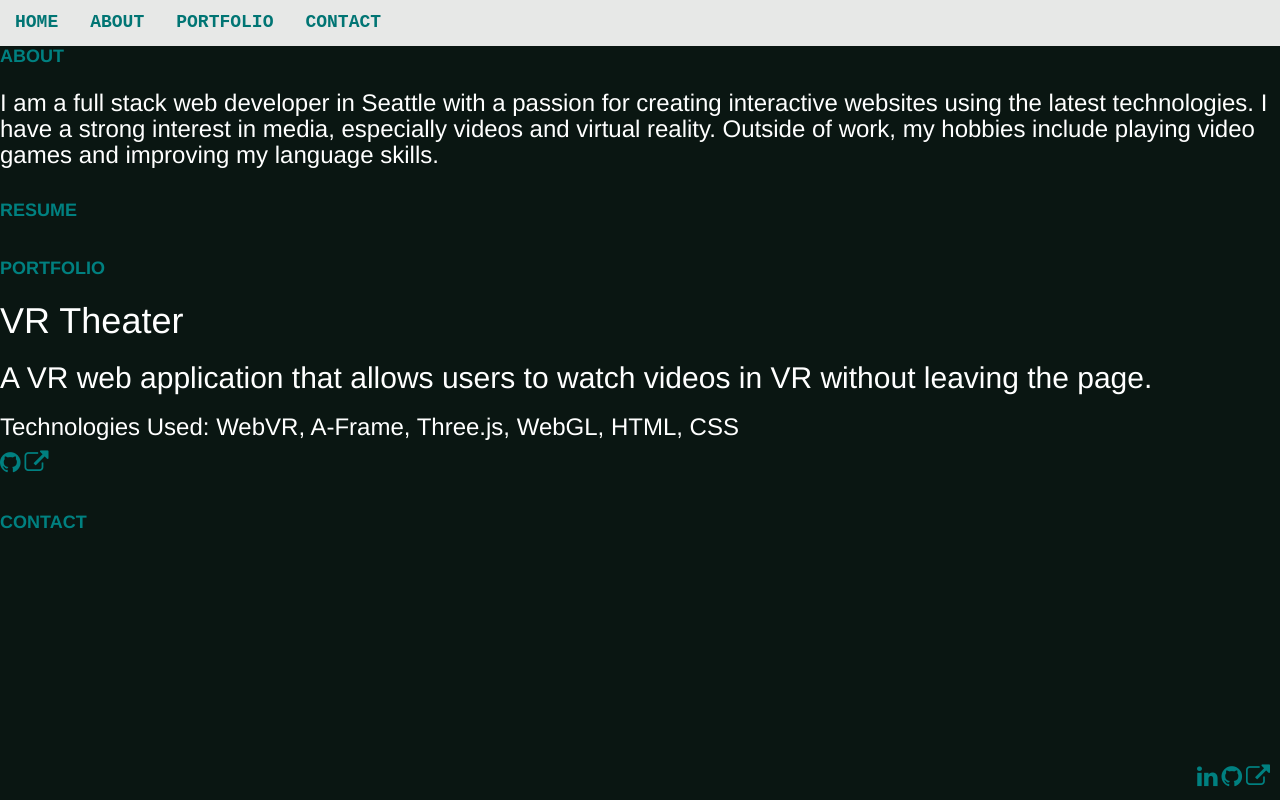
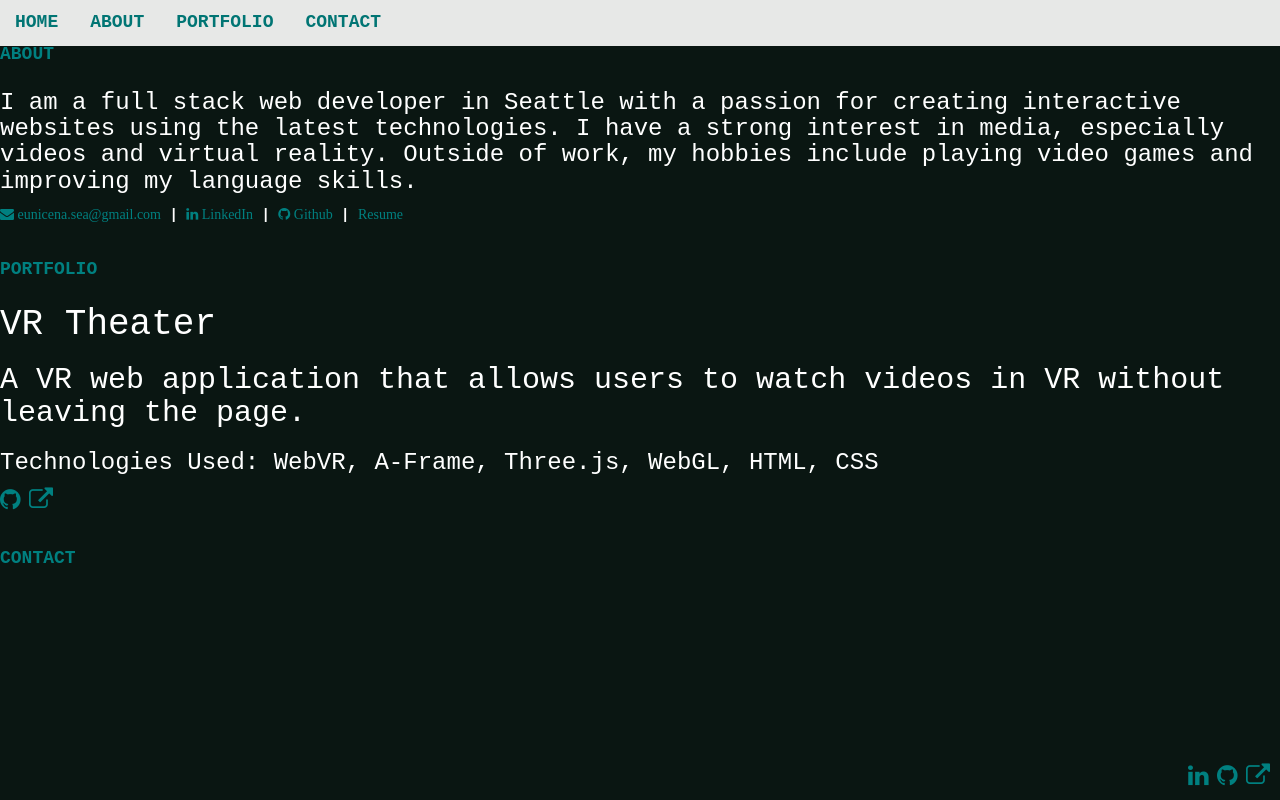
Before and after one commit to eun-n/personalsite, a website: page index.html in a window 1280 px wide. Drawn offline with nearby package versions, Linux system fonts and the light colour scheme.

Commit message:
icon color/styling

```diff
--- a/index.html
+++ b/index.html
@@ -21,7 +21,10 @@
     <div class="about">
       <h1><a class="anchor" name="about">ABOUT</a></h1>
       <h3>I am a full stack web developer in Seattle with a passion for creating interactive websites using the latest technologies. I have a strong interest in media, especially videos and virtual reality. Outside of work, my hobbies include playing video games and improving my language skills.</h3>
-      <h2><a href="https://resume.creddle.io/resume/c3fq94agalt">RESUME</a></h2>
+        <span><a class="fa fa-envelope" style="font-size:24px, font-family:'Nanum Gothic',monospace;" href="mailto:eunicena.sea@gmail.com"> eunicena.sea@gmail.com</a> |</span>
+        <span><a class="fa fa-linkedin" style="font-size:24px, font-family:'Nanum Gothic',monospace;" href="https://www.linkedin.com/in/eunicena1"> LinkedIn</a> |</span>
+        <span><a class="fa fa-github" style="font-size:24px, font-family:'Nanum Gothic',monospace;" href="https://github.com/eun-n"> Github</a> |</span>
+        <span><a class="fa fa-paper-clip" style="font-size:24px, font-family:'Nanum Gothic',monospace;" href="https://resume.creddle.io/resume/c3fq94agalt">Resume</a></span>
     </div>
     <div class="portfolio">
       <h1><a class="anchor" name="portfolio">PORTFOLIO</a></h1>
--- a/static/style.css
+++ b/static/style.css
@@ -16,6 +16,7 @@ a {
 	font-size: 18px;
 	align-content: right;
 	font-weight: bold;
+	font-family:'Nanum Gothic',monospace;
 }
 a:hover {
    color: hotpink;
@@ -36,6 +37,8 @@ body {
 	 background-color: #0A1612;
 	 color:white;
 	 font-weight: bold;
+	 font-family:'Nanum Gothic',monospace;
+
 }
 
 .words {
```
